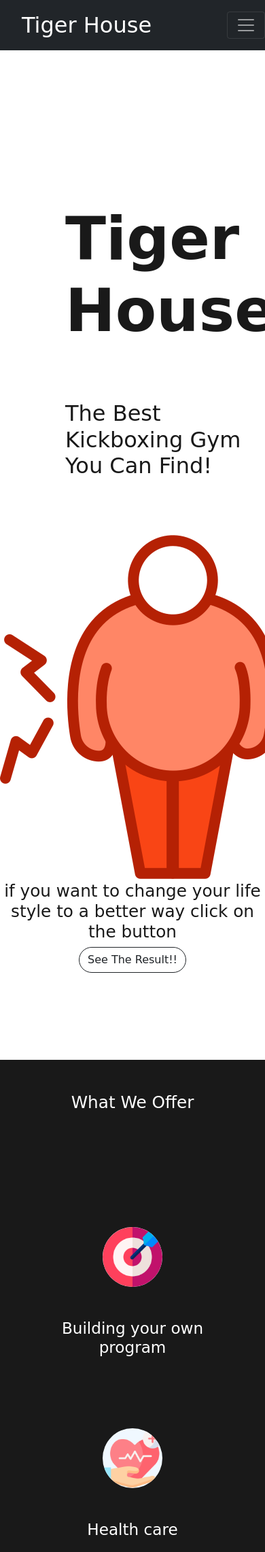
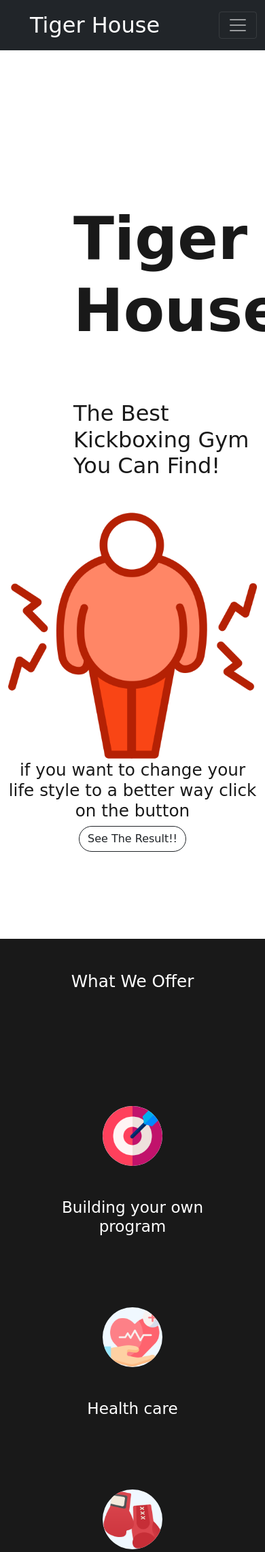
Before and after one commit to khaldoun18/senior-project, a PHP site: page / in a window 390 px wide; the page is wider, and only the part inside the window is pictured. Shown: the top 2283 px of that part at 68% size. Run offline with PHP 8.4, Linux system fonts and the light colour scheme; data comes from the database, SQL or seed files in the repository; some libraries are stand-ins or nearby versions.

Commit message:
Add files via upload

```diff
--- a/index.php
+++ b/index.php
@@ -21,33 +21,34 @@
 <body>
 
 
-    <nav class="navbar navbar-expand-lg navbar-dark bg-dark    ">
+    <nav class="navbar navbar-expand-lg navbar-dark bg-dark">
+        <div class="container-fluid">
             <a class="navbar-brand" href="index.php">Tiger House</a>
-        <button class="navbar-toggler" type="button" data-bs-toggle="collapse" data-bs-target="#navbarSupportedContent"
-            aria-controls="navbarSupportedContent" aria-expanded="false" aria-label="Toggle navigation">
+            <button class="navbar-toggler" type="button" data-bs-toggle="collapse" data-bs-target="#navbarNav"
+                aria-controls="navbarNav" aria-expanded="false" aria-label="Toggle navigation">
                 <span class="navbar-toggler-icon"></span>
             </button>
-        <div class="collapse navbar-collapse " id="navbarSupportedContent">
+            <div class="collapse navbar-collapse" id="navbarNav">
                 <ul class="navbar-nav ms-auto">
                     <li class="nav-item">
-                    <a style="padding-right: 3rem;" class="nav-link" href="aboutUs.php">About Us</a>
-                </li>
-
-                <li class="nav-item">
-                    <a style="padding-right: 3rem;" class="nav-link" href="howWeHire.php">How we hire</a>
+                        <a class="nav-link" href="aboutUs.php">About Us</a>
                     </li>
                     <li class="nav-item">
-                    <a style="padding-right: 3rem;" class="nav-link" href="signup.php">sign up</a>
+                        <a class="nav-link" href="howWeHire.php">How we hire</a>
+                    </li>
+                    <li class="nav-item">
+                        <a class="nav-link" href="signup.php">sign up</a>
                     </li>
                     <li class="nav-item">
                         <a class="nav-link" href="signin.php">Login</a>
                     </li>
-
                 </ul>
+            </div>
         </div>
     </nav>
 
-    <div class="section-1">
+
+    <div class="section-1 container">
 
         <div class="row">
             <div class="col-lg-6">
@@ -55,19 +56,16 @@
                     <h1 class="t1">Tiger House</h1>
                     <h2 class="t2">The Best Kickboxing Gym You Can Find!</h2>
                 </div>
+            </div>
+
+            <div class="col-lg-6 text-center">
+                <img id="bu" src="pics/obesity.png" alt="" class="img-fluid">
+                <h2 id="ht">if you want to change your life style to a better way click on the button</h2>
+                <button id="clicked" type="button" class="btn btn-outline-dark">See The Result!!</button>
+            </div>
+        </div>
 
 
-            </div>
-            <div style="padding-top: 2rem;" class="col-lg-6">
-
-                <img id="bu" src="pics/obesity.png" alt="">
-                <h2 id="ht">if you want to change your life style to a better way click on the button</h2>
-                <button id="clicked" type="button" class="btn btn-outline-dark">See The Result!!</button>
-
-
-            </div>
-
-        </div>
 
     </div>
     <div class="section-2">
@@ -94,31 +92,35 @@
             </div>
         </div>
     </div>
+
+
     <div class="section-3">
         <div class="container">
             <h1>Who We Are</h1>
             <div class="gr">
                 <div class="row">
-                    <div class="col-md-6">
+                    <div class="col-lg-6">
                         <h3 style="text-align: left; padding-right: 3rem; color: #191919;">As a professional kickboxing
                             trainer, we believe in individualized training for each client. We assess their capabilities
-                            and work closely with
-                            them to understand their goals and aspirations in kickboxing. From there, we create a
-                            tailored training plan that incorporates their strengths and
-                            helps to improve their weaknesses. With a combination of expert techniques and personalized
-                            strategies, we strive to provide each client with the best
-                            possible training experience, empowering them to achieve their full potential in kickboxing.
+                            and work closely with them to understand their goals and aspirations in kickboxing. From
+                            there, we create a tailored training plan that incorporates their strengths and helps to
+                            improve their weaknesses. With a combination of expert techniques and personalized
+                            strategies, we strive to provide each client with the best possible training experience,
+                            empowering them to achieve their full potential in kickboxing.
                         </h3>
                     </div>
-                    <div class="col-md-6">
-                        <img style="padding-left: 3rem;padding-top: 1.5rem; border-radius: 10%;"
+                    <div class="col-lg-6">
+                        <img class="img-fluid" style="padding-left: 1rem;padding-top: 1rem; border-radius: 15%;"
                             src="pics/gettyimages4.jpg" alt="">
+                    </div>
+
+                </div>
             </div>
         </div>
     </div>
 
-        </div>
-    </div>
+
+
     <div style="z-index: 0;" class="section-4">
         <div style="z-index: 0;" id="carouselExampleControls" class="carousel slide" data-bs-ride="carousel">
             <div class="carousel-inner">
@@ -149,20 +151,17 @@
             </button>
         </div>
     </div>
+
+
+
+
     <div class="bmi">
         <div class="container">
             <h2>Check Your BMI Now</h2>
             <div class="row">
-                <div class="col-md-6">
+                <div class="col-lg-6">
                     <div class="my-form">
                         <form action="">
-
-
-
-
-
-
-
                             <label class="la" for="height">Height in meters:</label>
                             <input type="number" step="0.01" class="form-control" id="height" name="height"
                                 oninput="updateImage()" required><br><br>
@@ -176,32 +175,27 @@
                             <label for="male">Male</label>
                             <input type="radio" id="female" name="gender" value="female">
                             <label for="female">Female</label><br><br>
+
                             <label class="la" for="bmi">BMI</label>
                             <input type="number" step="0.01" class="form-control" id="bmi" name="bmi"
                                 oninput="updateImage()" required><br><br>
-
-
                         </form>
                     </div>
-
                 </div>
 
-                <div class="col-md-6">
-                    <img style="width: 50%;" id="man" src="pics/man1-removebg-preview (1).png" alt="">
+                <div class="col-lg-6">
+                    <img class="img-fluid" id="man" src="pics/man1-removebg-preview (1).png" alt="">
+                </div>
+            </div>
+        </div>
     </div>
 
 
 
-
-            </div>
-        </div>
-    </div>
-
     <div class="section-5">
         <h1>Our Offers!</h1>
         <div class="container">
-
-            <div class="card-group">
+            <div class="row">
                 <?php
         require_once "connection.php";
         $sql = "SELECT * FROM package ";
@@ -210,6 +204,7 @@ if ($result && mysqli_num_rows($result) > 0) {
       ?>
 
                 <?php while($row = mysqli_fetch_assoc($result)): ?>
+                <div class="col-md-4">
                     <div class="card">
                         <div class="card-body">
                             <h4 class="card-title"><?php echo $row['price']; ?>$</h4>
@@ -218,32 +213,32 @@ if ($result && mysqli_num_rows($result) > 0) {
                             <p class="card-text"><?php echo $row['package_description']; ?></p>
                         </div>
                     </div>
+                </div>
                 <?php endwhile; ?>
 
                 <?php } else {
         echo "No trainers right now";
       } ?>
-
+            </div>
+        </div>
     </div>
 
-
-
-        </div>
-    </div>
     <div class="section-6">
-
         <h2 style="padding-bottom: 4rem;">Feel free to contact us!!</h2>
         <div class="container">
             <div class="row">
-                <div class="col-sm-6">
+                <div class="col-md-6">
                     <h3>+961/00000000</h3>
                 </div>
-                <div class="col-sm-6">
+                <div class="col-md-6">
                     <h3>example@gmail.com</h3>
                 </div>
             </div>
         </div>
     </div>
+
+
+
 
     <script>
     document.getElementById("clicked").addEventListener("click", function() {
```
Lines whose indentation alone changed are shown as unchanged.
